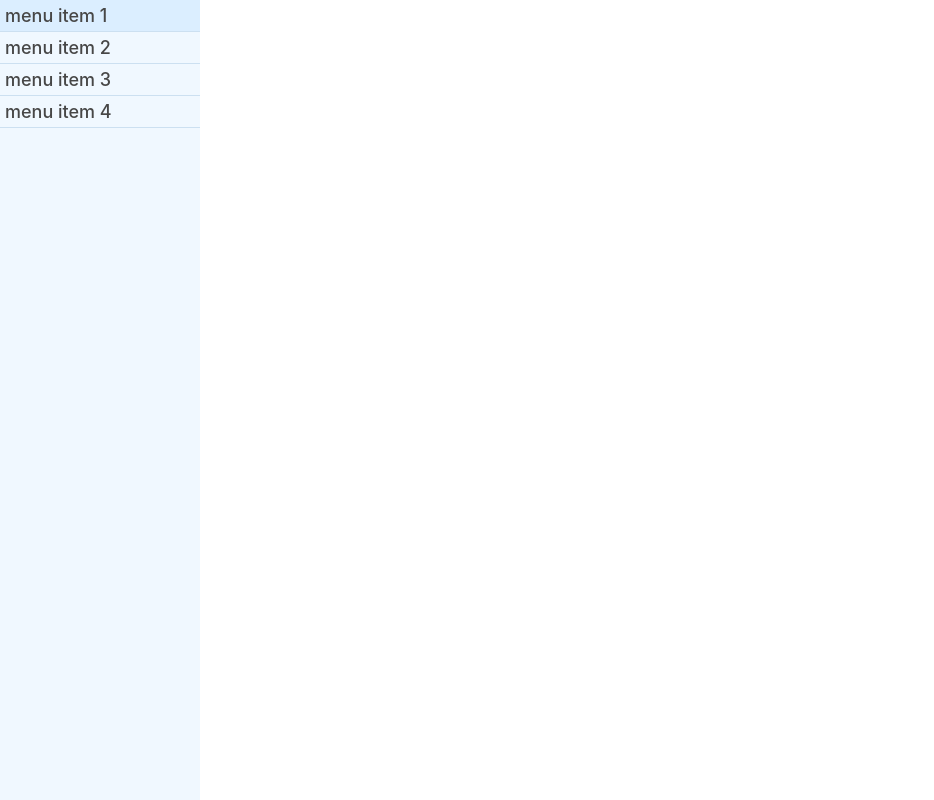
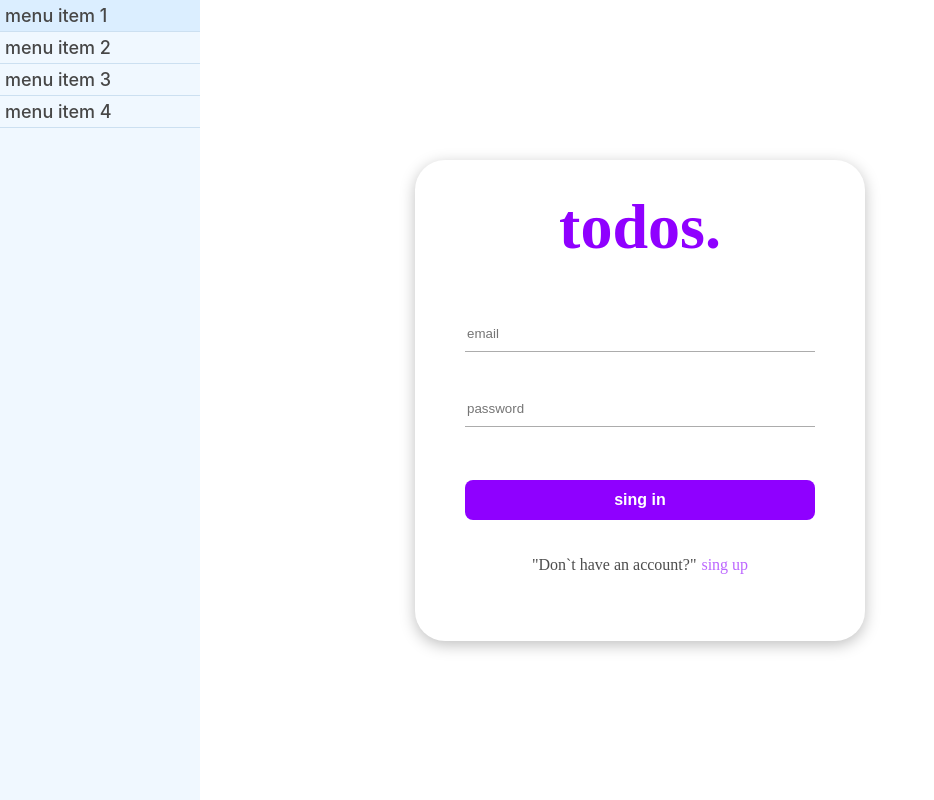
Before and after one commit to snaf-trip/todoMobx, a React app: page /signin in a window 1280 px wide. Shown: the whole page, without its empty margins (0-934 px from the left). Built offline with nearby package versions, Linux system fonts and the light colour scheme.

Commit message:
Updated auth forms

```diff
--- a/src/components/routes/routesList.components.ts
+++ b/src/components/routes/routesList.components.ts
@@ -1,4 +1,4 @@
-import { TasksPage, AuthPage } from "../../pages/export.pages";
+import { TasksPage, SignInPage, SignUpPage } from "../../pages/export.pages";
 
 export const routes = [
   {
@@ -20,9 +20,15 @@ export const routes = [
     auth: true,
   },
   {
-    path: '/auth',
+    path: '/signup',
     exact: true,
-    component: AuthPage,
+    component: SignUpPage,
+    auth: false,
+  },
+  {
+    path: '/signin',
+    exact: true,
+    component: SignInPage,
     auth: false,
   },
 ];
--- /dev/null
+++ b/src/components/signForm/signForm.components.scss
@@ -0,0 +1,70 @@
+.signForm {
+  font-family: Circe;
+  max-width: 450px;
+  max-height: 550px;
+  width: 100%;
+  height: fit-content;
+  display: flex;
+  flex-direction: column;
+  align-items: center;
+  position: absolute;
+  top: 0;
+  right: 0;
+  bottom: 0;
+  left: 0;
+  margin: auto;
+  padding: 30px 50px 51px;
+  border-radius: 30px;
+  background-color: #ffffff;
+  box-shadow: 0px 4px 15px rgba(0, 0, 0, 0.25);
+
+
+  .signForm__logo {
+    font-size: 64px;
+    color: #8F00FF;
+    margin: 0;
+    margin-bottom: 53px;
+  }
+
+  .signForm__input {
+    height: 35px;
+    width: 100%;
+    border: none;
+    outline: none;
+    border-bottom: solid 1px #ACACAC;
+    margin-bottom: 40px;
+
+    &:focus {
+      border-color: #8F00FF;
+    }
+  }
+
+  .signForm__buttonAuth {
+    margin-top: 13px;
+    width: 100%;
+    min-height: 40px;
+    margin-bottom: 20px;
+    border-radius: 8px;
+    background-color: #8F00FF;
+    color: #ffffff;
+    border: none;
+    font-weight: 700;
+    font-size: 16px;
+    cursor: pointer;
+
+    &:hover {
+      background-color: #a841f6;
+    }
+  }
+
+  .signForm__otherAuth {
+    color: #4D4D4D;
+
+    .signForm__otherAuthLink {
+      color: #BC66FF;
+      text-decoration: none;
+      margin-left: 5px;
+      cursor: pointer;
+    }
+  }
+}
--- /dev/null
+++ b/src/components/signForm/signForm.components.tsx
@@ -0,0 +1,43 @@
+import React from "react";
+import { NavLink } from "react-router-dom";
+import "./signForm.components.scss";
+
+interface Props {
+  isRegPage: boolean,
+}
+
+export const SignForm = (props: Props) => {
+  return (
+    <div className="signForm">
+      <h1 className="signForm__logo">todos.</h1>
+
+      <input type="text" placeholder="email" className="signForm__input" />
+      <input type="text" placeholder="password" className="signForm__input" />
+
+      {props.isRegPage ?
+        <input type="text" placeholder="repeat password" className="signForm__input" />
+        :
+        null
+      }
+
+      <button className="signForm__buttonAuth">
+        {props.isRegPage ? "sign up" : "sing in"}
+      </button>
+
+      <p className="signForm__otherAuth" >
+        {
+          props.isRegPage ?
+            <>
+              "Already have an account?"
+              <NavLink to="/signin" className="signForm__otherAuthLink" >sing in</NavLink>
+            </>
+            :
+            <>
+              "Don`t have an account?"
+              <NavLink to="/signup" className="signForm__otherAuthLink">sing up</NavLink>
+            </>
+        }
+      </p>
+    </div >
+  )
+}
--- a/src/index.tsx
+++ b/src/index.tsx
@@ -3,7 +3,7 @@ import App from "./App";
 import "./index.scss"
 import ReactDOM from "react-dom/client";
 import { BrowserRouter } from "react-router-dom";
-import firebase from "firebase/app";
+import * as firebase from "firebase/app";
 
 // Initialize Firebase
 firebase.initializeApp({
--- a/src/pages/authpage/authPage.pages.tsx
+++ /dev/null
@@ -1,32 +0,0 @@
-import React, { SyntheticEvent, useState } from "react";
-import { IUserData } from "./authTypes.pages";
-
-export const AuthPage = () => {
-  const [userData, setUserData] = useState<IUserData>({
-    email: "",
-    password: "",
-  } as IUserData);
-
-  const handleLogin = (e: SyntheticEvent<HTMLFormElement>) => {
-    e.preventDefault();
-    console.log(userData.email, userData.password);
-  }
-
-  return (
-    <div>
-      <input
-        type="text"
-        placeholder="email"
-        value={userData.email}
-        onChange={e => setUserData({ ...userData, email: e.target.value })}
-      />
-      <input
-        type="text"
-        placeholder="password"
-        value={userData.email}
-        onChange={e => setUserData({ ...userData, password: e.target.value })}
-      />
-      <button>Login</button>
-    </div >
-  )
-}
--- a/src/pages/export.pages.ts
+++ b/src/pages/export.pages.ts
@@ -1,2 +1,3 @@
 export { TasksPage } from "./tasksPage/tasksPage.pages";
-export { AuthPage } from "./authpage/authpage.pages";
+export { SignInPage } from "./signPages/signInPage.pages";
+export { SignUpPage } from "./signPages/signUpPage.pages";
--- /dev/null
+++ b/src/pages/signPages/signInPage.pages.tsx
@@ -0,0 +1,8 @@
+import React from "react";
+import { SignForm } from "../../components/signForm/signForm.components";
+
+export const SignInPage = () => {
+  return (
+    <SignForm isRegPage={false} />
+  )
+}
--- /dev/null
+++ b/src/pages/signPages/signUpPage.pages.tsx
@@ -0,0 +1,8 @@
+import React from "react";
+import { SignForm } from "../../components/signForm/signForm.components";
+
+export const SignUpPage = () => {
+  return (
+    <SignForm isRegPage={true} />
+  )
+}
```
Also changed, not shown: src/pages/signPages/authPage.pages.tsx (added, +49 -0 lines), src/pages/signPages/authPage.pages.scss (added), src/pages/signPages/authTypes.pages.ts (renamed from src/pages/authpage/authTypes.pages.ts).
